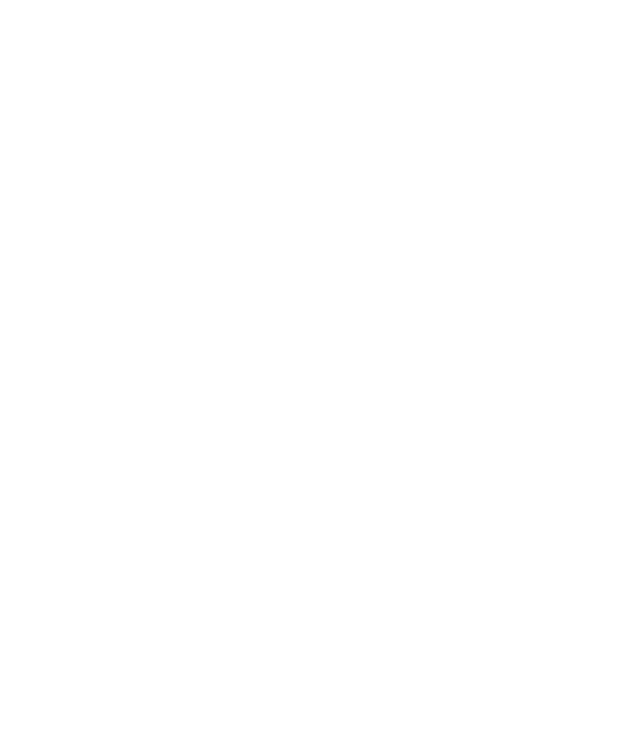
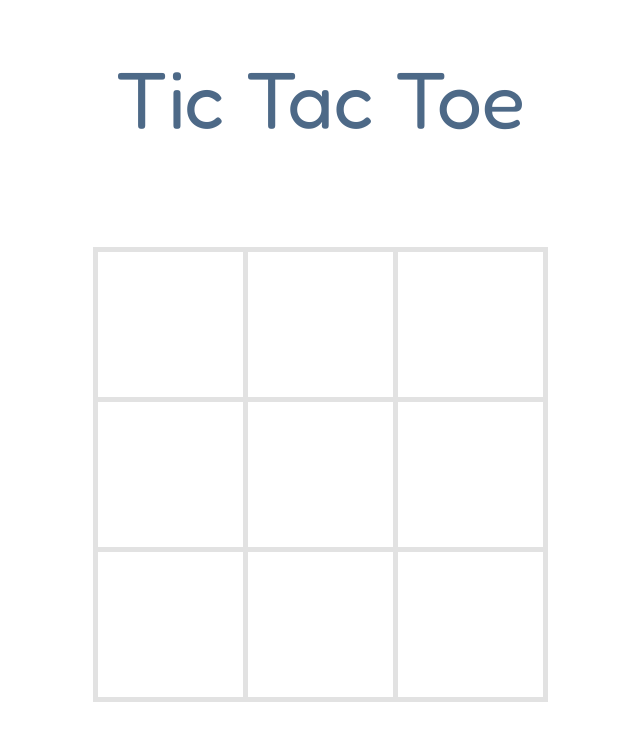
Before and after one commit to zachloh/tic-tac-toe, a plain HTML site: page index.html in a window 1280 px wide. Shown: the whole page, without its empty margins (320-960 px from the left). Drawn offline with Linux system fonts and the light colour scheme.

Commit message:
Create gameboard layout

```diff
--- a/index.html
+++ b/index.html
@@ -6,11 +6,34 @@
   <meta charset="utf-8">
   <title>Tic Tac Toe</title>
   <link rel="stylesheet" href="./style.css">
+  <link rel="preconnect" href="https://fonts.googleapis.com">
+  <link rel="preconnect" href="https://fonts.gstatic.com" crossorigin>
+  <link href="https://fonts.googleapis.com/css2?family=Fredoka&display=swap" rel="stylesheet">
   <script src="./script.js" defer></script>
 </head>
 
 <body>
+  <div class="header">Tic Tac Toe</div>
 
+  <div class="gameboard">
+    <table>
+      <tr>
+        <td data-index="0"></td>
+        <td data-index="1"></td>
+        <td data-index="2"></td>
+      </tr>
+      <tr>
+        <td data-index="3"></td>
+        <td data-index="4"></td>
+        <td data-index="5"></td>
+      </tr>
+      <tr>
+        <td data-index="6"></td>
+        <td data-index="7"></td>
+        <td data-index="8"></td>
+      </tr>
+    </table>
+  </div>
 </body>
 
 </html>
--- a/style.css
+++ b/style.css
@@ -0,0 +1,56 @@
+:root {
+  --header-font-color: #4d6987;
+  --table-border: #e2e2e2;
+  --o-color: #3ebcd3;
+  --x-color: #3a89d5;
+}
+
+* {
+    margin: 0;
+    padding: 0;
+}
+
+html {
+  box-sizing: border-box;
+  font-family: 'Fredoka', sans-serif;
+}
+
+*, *::before, *::after {
+  box-sizing: inherit;
+}
+
+.header {
+  font-size: 80px;
+  color: var(--header-font-color);
+  padding-top: 50px;
+  text-align: center;
+}
+
+.gameboard {
+  display: grid;
+  justify-content: center;
+  margin-top: 100px;
+}
+
+table {
+  table-layout: fixed;
+  border-collapse: collapse;
+  text-align: center;
+}
+
+td {
+  height: 150px;
+  width: 150px;
+  border: 5px solid var(--table-border);
+  font-size: 100px;
+  vertical-align: baseline;
+  cursor: pointer;
+}
+
+.o {
+  color: var(--o-color);
+}
+
+.x {
+  color: var(--x-color);
+}
```
